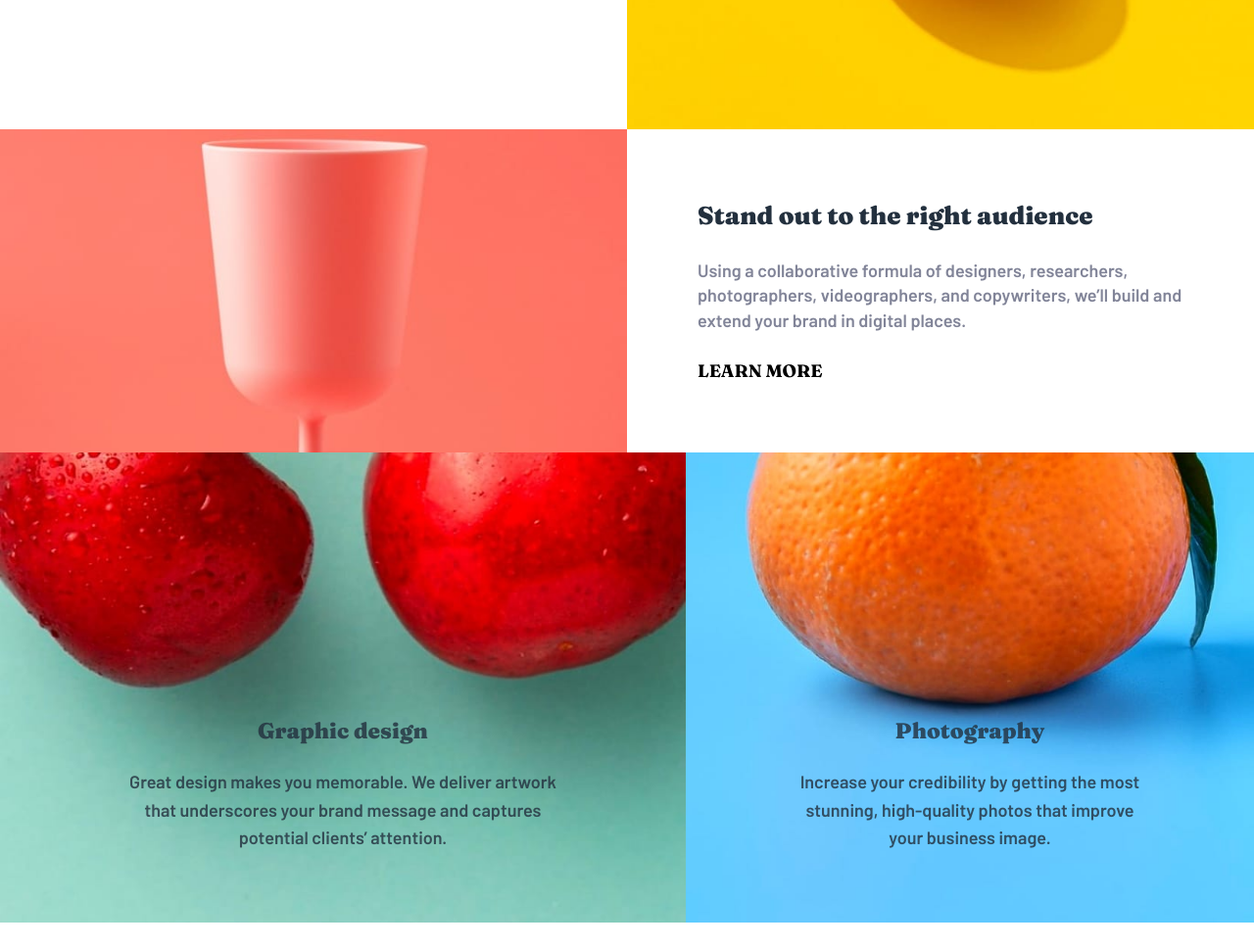
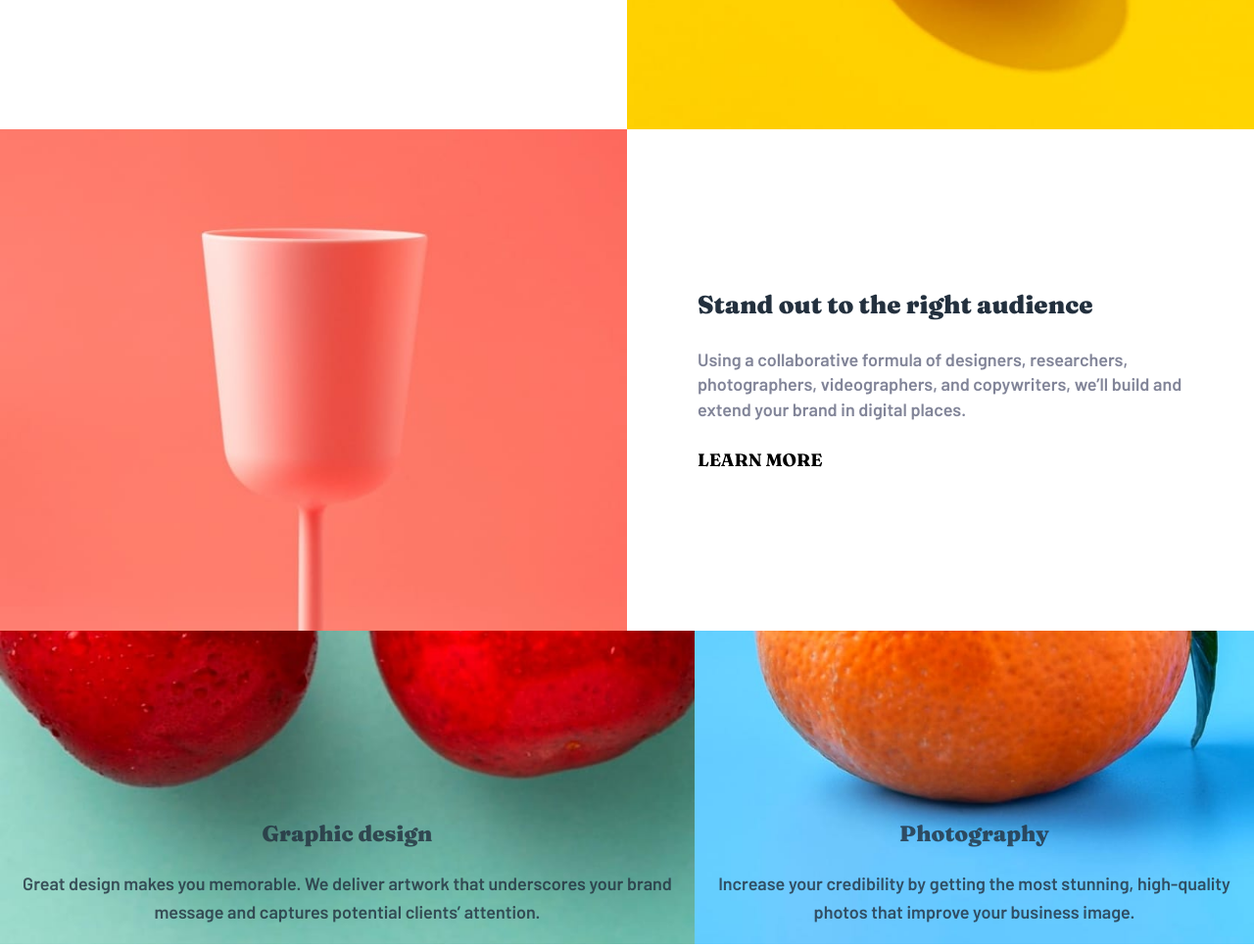
Before and after one commit to lm2u/sunnyside-landing-page, a plain HTML site: page index.html in a window 1280 px wide. Shown: the part 380-1348 px from the top of the page at 98% size. Drawn offline with Linux system fonts and the light colour scheme; a script that the page names is missing.

Commit message:
Fix overflow in desktop on article sections

```diff
--- a/index.html
+++ b/index.html
@@ -44,8 +44,7 @@
 
   <section class="transform">
     <div class="img-wrapper">
-      <div class="transform__img-ctn">
-      </div>
+      <div class="transform__img-ctn"></div>
     </div>
     <article class="transform__article container">
       <h3 class="article__title">Transform your brand</h3>
@@ -71,18 +70,18 @@
   </section>
 
   <section class="two-col">
-    <article class="article-graphic img-graphic">
-      <div class="container">
+    <div class="img-graphic">
+      <article class="article-graphic">
         <h4 class="two-col__title">Graphic design</h4>
         <p class="two-col__content">Great design makes you memorable. We deliver artwork that underscores your brand message and captures potential clients’ attention.</p>
-      </div>
-    </article>
-    <article class="article-photography img-photography">
-      <div class="container">
+      </article>
+    </div>
+    <div class="img-photography">
+      <article class="article-photography">
         <h4 class="two-col__title">Photography</h4>
         <p class="two-col__content">Increase your credibility by getting the most stunning, high-quality photos that improve your business image.</p>
-      </div>
-    </article>
+      </article>
+    </div>
   </section>
 
   <section class="testimonials container">
--- a/style.css
+++ b/style.css
@@ -83,18 +83,22 @@ header, .hero{
   text-align: center;
 }
 
+.img-wrapper{
+  height: 25vh;
+}
+
 .transform__img-ctn{
   background: url("images/mobile/image-transform.jpg") no-repeat;
   background-position: center;
   background-size: cover;
-  min-height: 50vh;
+  height:100%;
 }
 
 .stand-out__img-ctn{
   background: url("images/mobile/image-stand-out.jpg") no-repeat;
   background-position: center;
   background-size: cover;
-  min-height: 50vh;
+  height:100%;
 }
 
 .article__title{
@@ -111,28 +115,35 @@ header, .hero{
 }
 
 /* Graphic Design Section */
+.two-col{
+  display:block;
+  height:80vh;
+}
 .img-graphic{
   background: url("./images/mobile/image-graphic-design.jpg");
-  background-size: 100%;
+  background-size: cover;
   background-position: center;
   background-repeat: no-repeat;
+  height:50%;
 }
 
 .img-photography{
   background: url("./images/mobile/image-photography.jpg");
-  background-size: 100%;
+  background-size: cover;
   background-position: center;
   background-repeat: no-repeat;
+  height:50%;
 }
 
 .article-graphic,
 .article-photography{
-  min-height: 60vh;
   display:flex;
   flex-direction: column;
   justify-content: end;
   text-align: center;
+  height:100%;
 }
+
 
 .two-col__title{
   padding-bottom: 1em ;
@@ -143,6 +154,7 @@ header, .hero{
 }
 
 .two-col__content{
+  padding-bottom: 1em;
   font-size: 0.8rem;
   color:var(--dark-desaturated-blue);
   opacity: 0.8;
@@ -243,7 +255,7 @@ header, .hero{
   margin: 3.5em 0;
 }
 
-@media (min-width:700px){
+@media (min-width:600px){
   body{
     margin:0;
     padding:0;
@@ -255,7 +267,7 @@ header, .hero{
   }
 
   .container{
-    padding:4em;
+    padding: 0 4em;
     margin:0 auto;
     display:flex;
     flex-direction: column;
@@ -265,10 +277,12 @@ header, .hero{
   .transform{
     display:flex;
     flex-direction: row-reverse;
-    min-height: 40vw;
+    /* min-height: 30vh; */
+    height:32rem;
   }
 
   .img-wrapper{
+    height:100%;
     width: 50%;
   }
 
@@ -281,12 +295,11 @@ header, .hero{
   }
   .transform__img-ctn,
   .stand-out__img-ctn{
-    background-repeat: no-repeat;
     background-position: center;
     background-size: cover;
     height:100%;
     width:100%;
-    min-height: 0;
+    /* min-height: 0; */
   }
 
   .transform__article,.stand-out__article{
@@ -298,6 +311,7 @@ header, .hero{
   .stand-out{
     display:flex;
     margin:0;
+    height:32rem;
   }
 
   .two-col{
```
